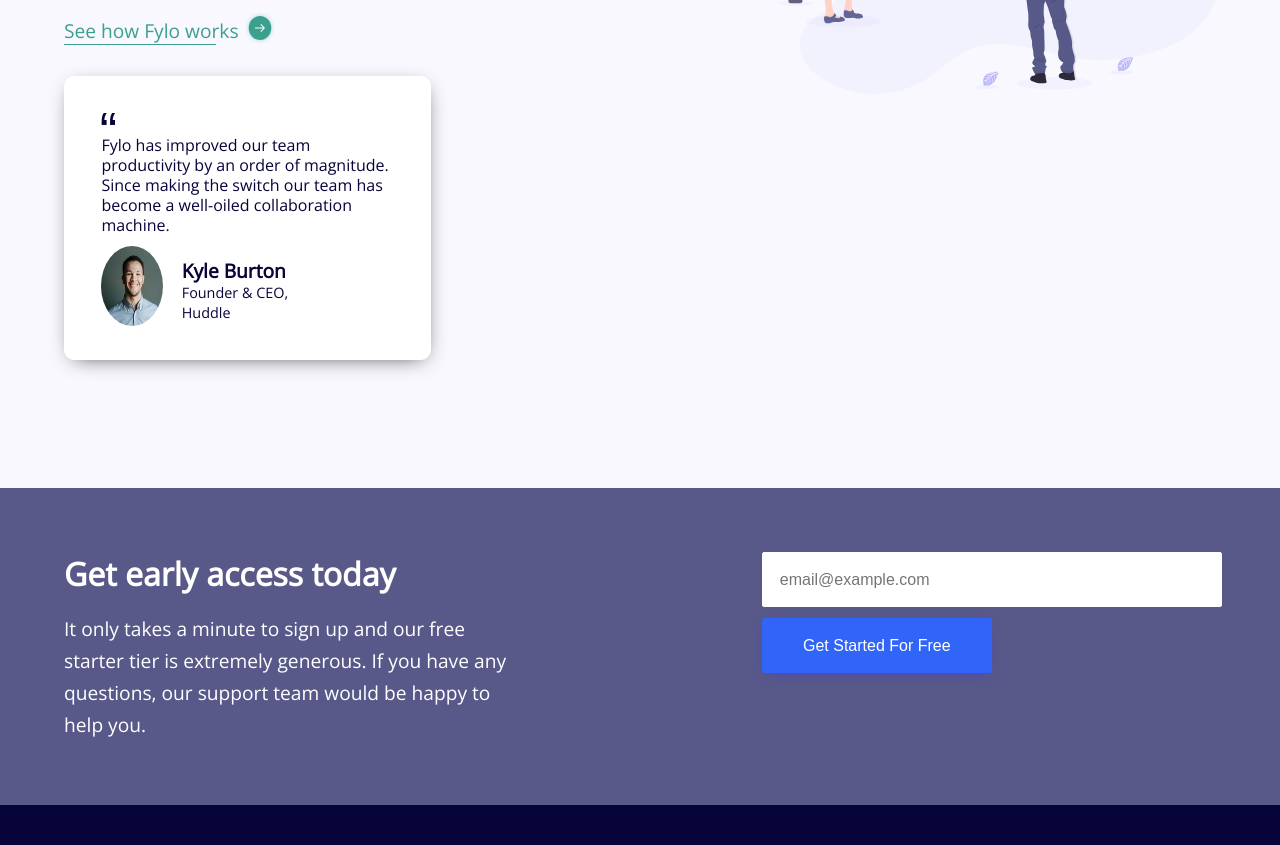
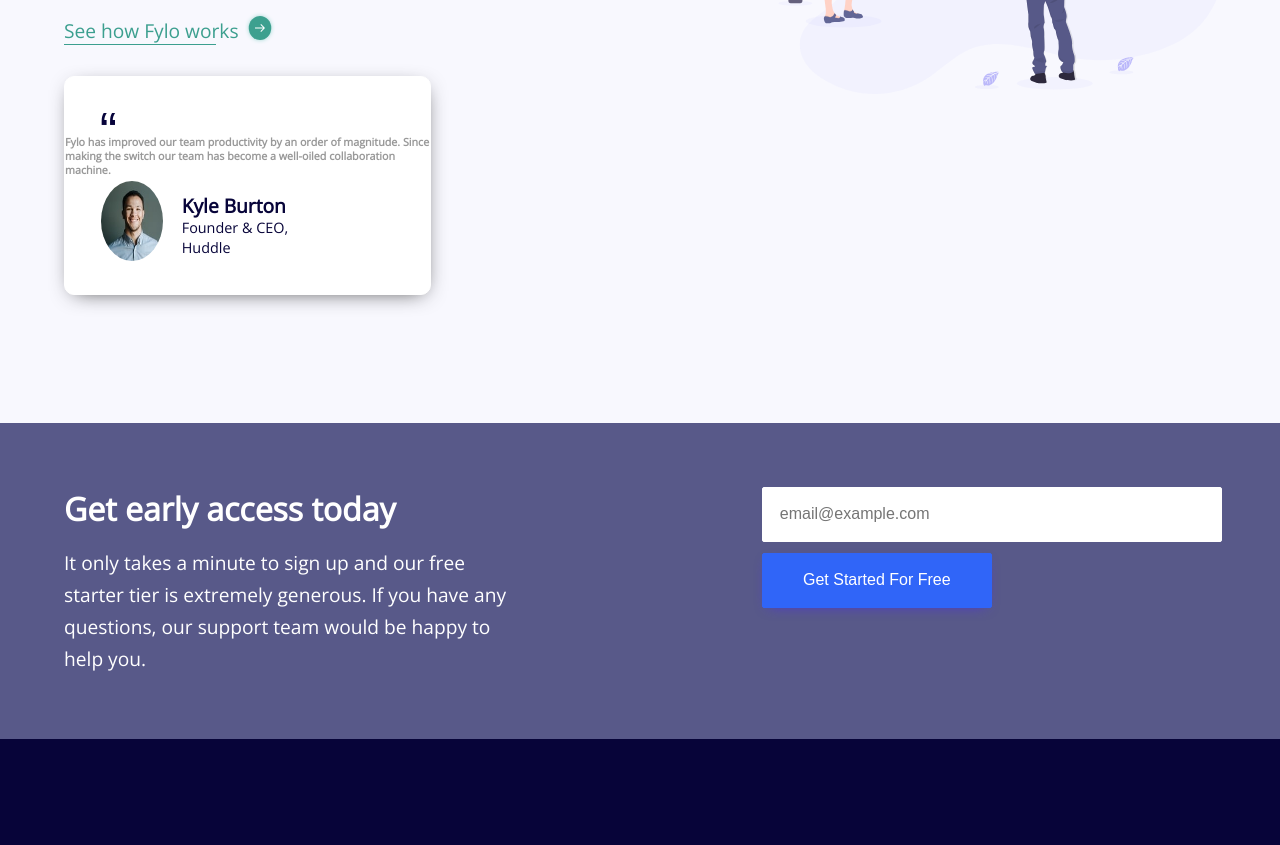
Before and after one commit to mohzys23/fylo-two-column, a plain HTML site: page fylo-landing-page-with-two-column-layout-master/index.html in a window 1280 px wide. Shown: the part 1180-2025 px from the top of the page. Drawn offline with nearby package versions, Linux system fonts and the light colour scheme.

Commit message:
Update index.html

```diff
--- a/fylo-landing-page-with-two-column-layout-master/index.html
+++ b/fylo-landing-page-with-two-column-layout-master/index.html
@@ -89,9 +89,9 @@
       <article class="testimonial">
 
         <img src="images/icon-quotes.svg" alt="">
-        <p>Fylo has improved our team productivity by an order of magnitude. Since
+        <h6>Fylo has improved our team productivity by an order of magnitude. Since
           making the switch our team has become a well-oiled collaboration machine.
-        <p>
+        </h6>
 
     <div class="img-2">
       <img src="images/avatar-testimonial.jpg" alt="Avatar image">
```
